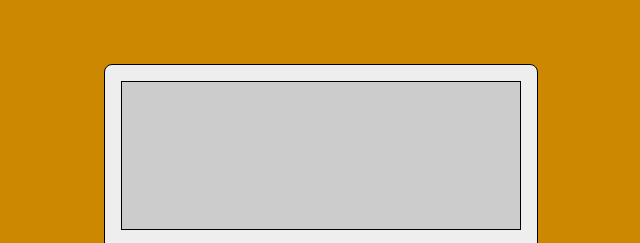
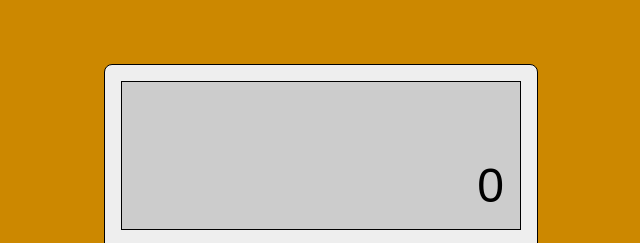
Before and after one commit to hugoharris/calculator, a plain HTML site: page index.html in a window 1280 px wide. Shown: the top 243 px of the page, 319-959 px from the left. Drawn offline with Linux system fonts and the light colour scheme.

Commit message:
add basic screen reset and display

```diff
--- a/index.css
+++ b/index.css
@@ -27,6 +27,14 @@ body {
     grid-column: 1 / 5;
     background-color: #cccccc;
     border: 1px solid black;
+    display: flex;
+    justify-content: end;
+    align-items: flex-end;
+}
+
+.screen p {
+    padding: 1rem;
+    font-size: 3rem;
 }
 
 .clear {
--- a/index.html
+++ b/index.html
@@ -4,6 +4,7 @@
     <meta charset="UTF-8">
     <meta http-equiv="X-UA-Compatible" content="IE=edge">
     <meta name="viewport" content="width=device-width, initial-scale=1.0">
+    <script src="./index.js" defer></script>
     <link rel="stylesheet" href="index.css">
     <title>Calculator</title>
 </head>
--- a/index.js
+++ b/index.js
@@ -20,3 +20,22 @@ const clearBtn = document.querySelector('.clear');
 const deleteBtn = document.querySelector('.delete');
 const decimalBtn = document.querySelector('.decimal');
 const equalsBtn = document.querySelector('.equals');
+
+// functions
+function resetScreen() {
+    screenDisplay = 0;
+    updateScreen(screenDisplay);
+}
+
+function updateScreen(screenDisplay) {
+    screen.innerHTML = `<p>${screenDisplay}</p>`
+}
+
+// set default variables
+let screenDisplay = 0;
+let currentNum = 0;
+
+// reset screen on first run
+resetScreen();
+
+// event listeners
```
